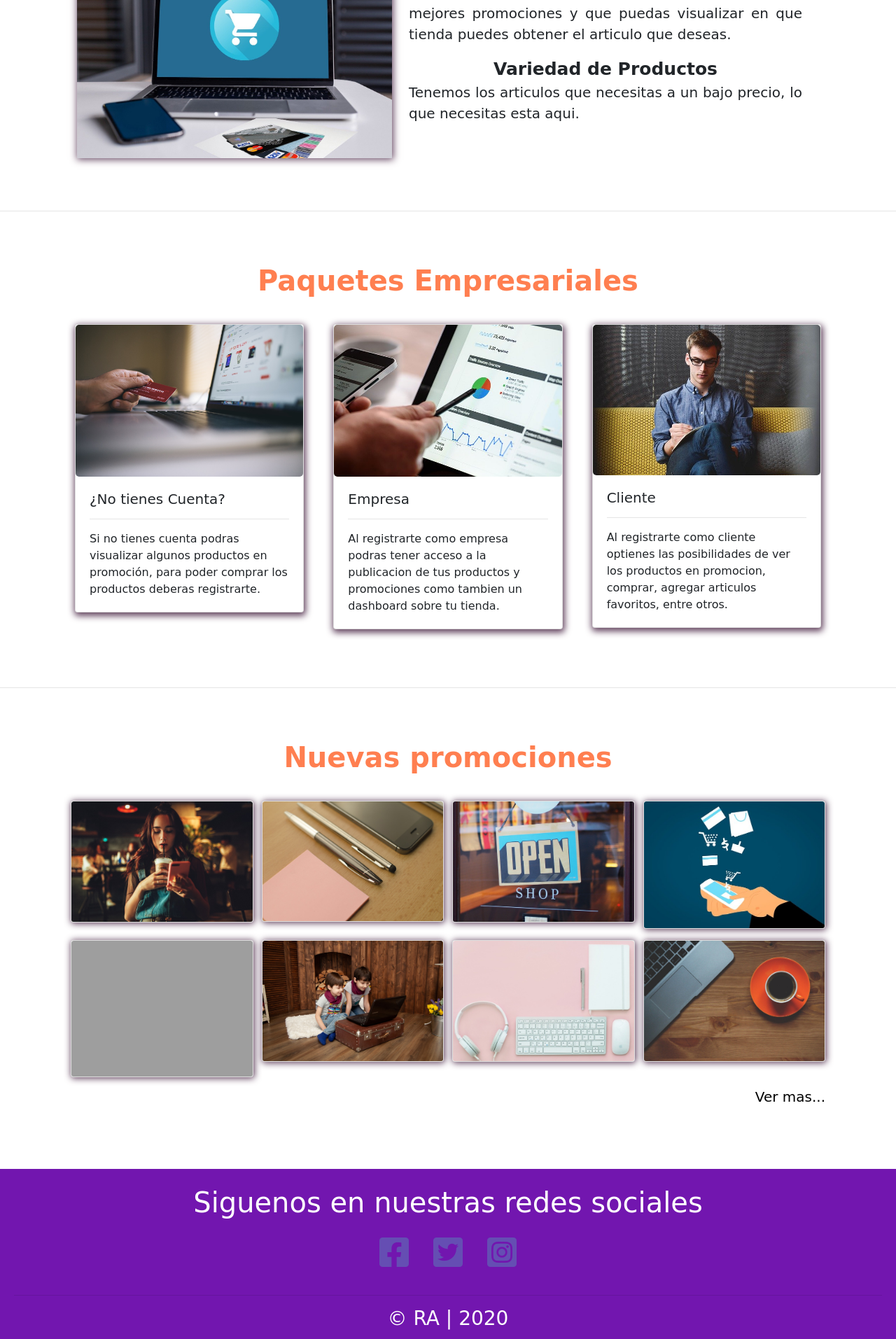
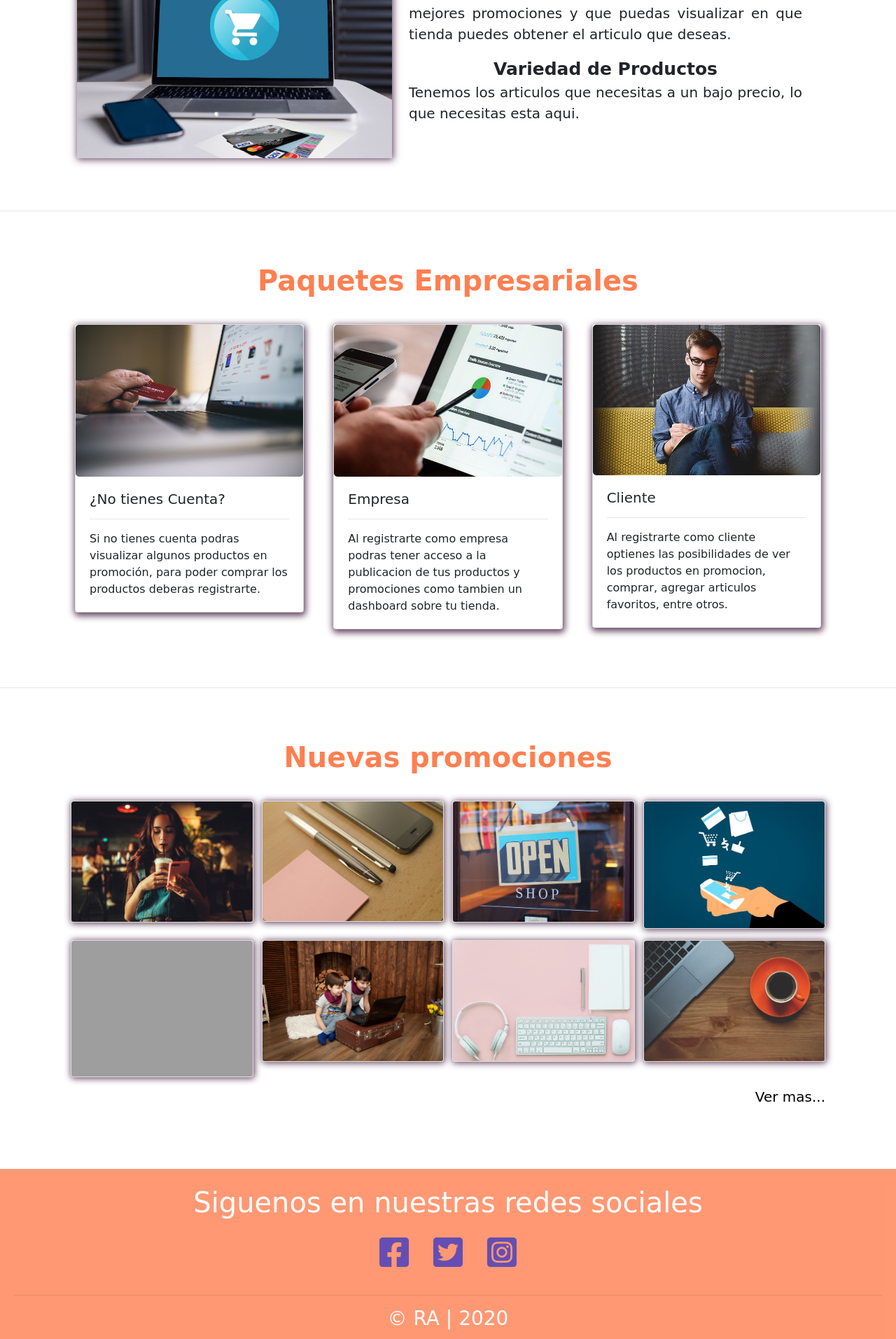
Before and after one commit to Rous23/ProyectoPOO, a PHP site: page /index.html in a window 1280 px wide. Shown: the part 857-2770 px from the top of the page at 70% size. Run offline with PHP 8.4, Linux system fonts and the light colour scheme; some web fonts are replaced; grey boxes are pictures that could not be loaded.

Commit message:
https://github.com/Rous23/ProyectoPOO

```diff
--- a/css/estilos.css
+++ b/css/estilos.css
@@ -111,7 +111,7 @@ header .contenido-header{
 footer{
     background-color: rgb(128, 0, 128, .5);
     background-color: #7216af;
-    background-color: rgba(25|5, 127, 80, .8);
+    background-color: rgba(255, 127, 80, .8);
 }
 /******************************************************/
 .titulos{
```
